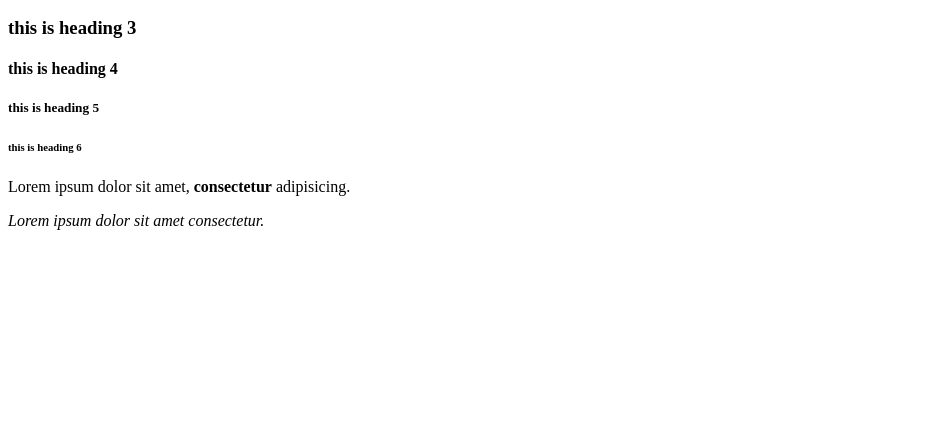
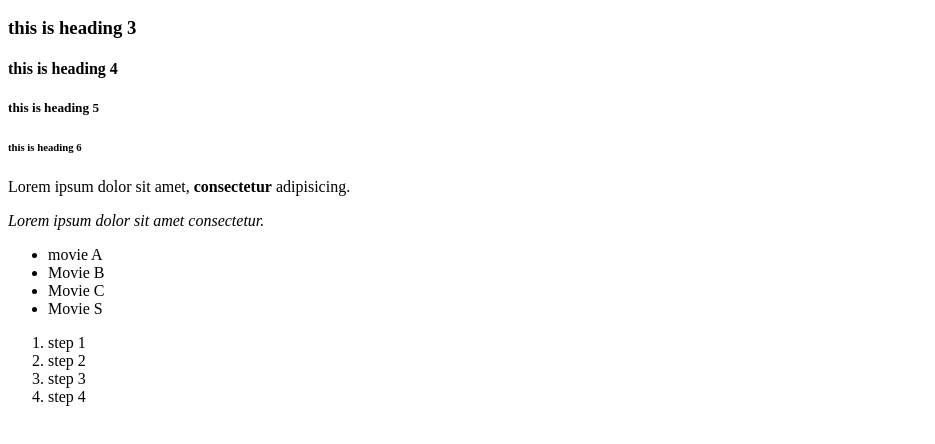
Before and after one commit to nsyafantrin/git_test, a plain HTML site: page html-boilerplate/index.html in a window 1280 px wide. Shown: the part 242-686 px from the top of the page, without its empty margins (0-935 px from the left). Drawn offline with Linux system fonts and the light colour scheme.

Commit message:
add list element with Unodered list and Ordered list

```diff
--- a/html-boilerplate/index.html
+++ b/html-boilerplate/index.html
@@ -23,5 +23,18 @@
 
     <em>Lorem ipsum dolor sit amet consectetur.</em> <!-- em element -->
 
+    <ul> <!-- Unordered List element-->
+        <li>movie A</li>
+        <li>Movie B</li>
+        <li>Movie C</li>
+        <li>Movie S</li>
+    </ul>
+
+    <ol> <!-- Ordered list element-->
+        <li>step 1</li>
+        <li>step 2</li>
+        <li>step 3</li>
+        <li>step 4</li>
+    </ol>
 </body>
 </html>
```
